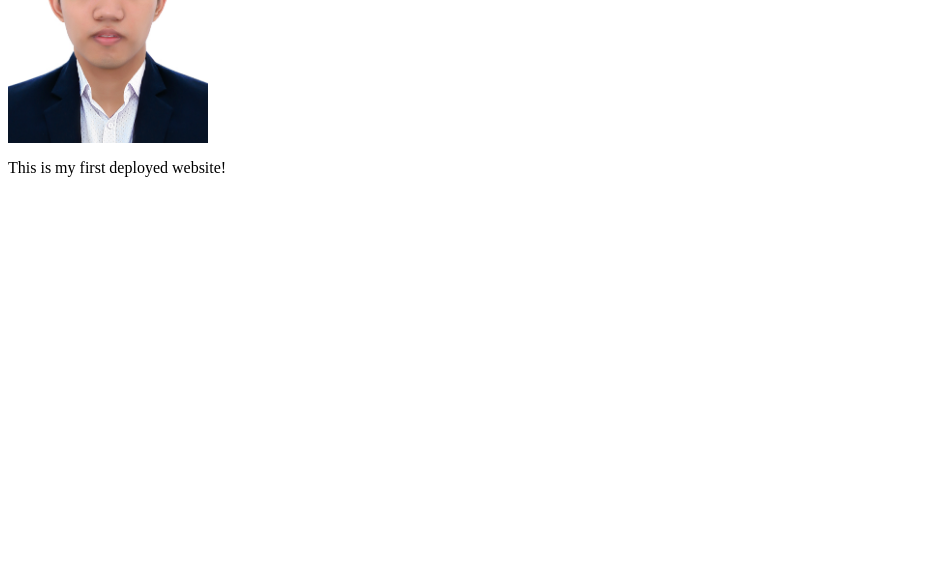
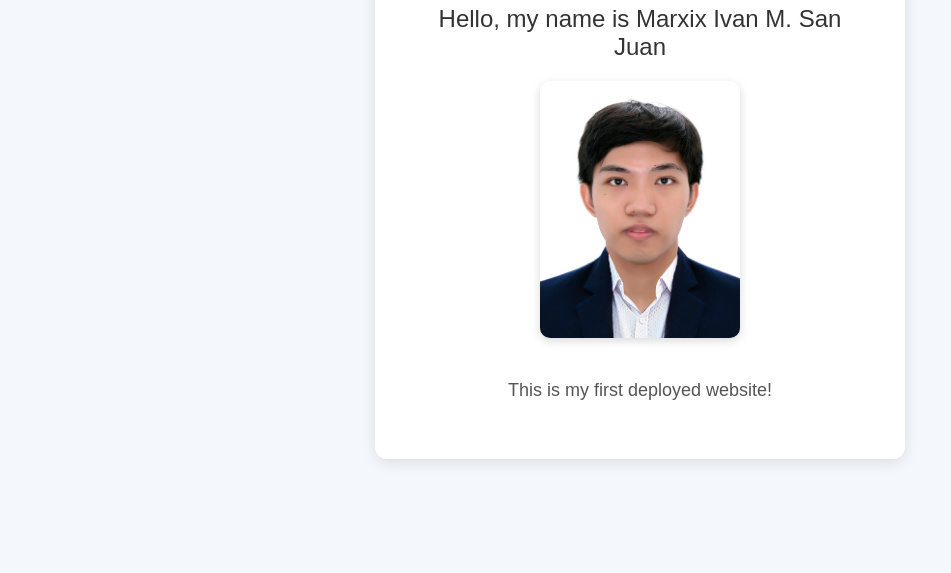
Before and after one commit to Marxix-Ivan/Initial-Test, a plain HTML site: page index.html in a window 1280 px wide. Shown: the part 227-800 px from the top of the page, without its empty margins (0-951 px from the left). Drawn offline with Linux system fonts and the light colour scheme.

Commit message:
Update index.html

```diff
--- a/index.html
+++ b/index.html
@@ -1,4 +1,63 @@
-<h1>My First Cloud Deployment</h1>
-<h2>Hello, my name is Marxix Ivan M. San Juan</h2>
-<img src="Passport Size.jpg" width="200"/>
-<p>This is my first deployed website!</p>
+<!DOCTYPE html>
+<html lang="en">
+<head>
+<meta charset="UTF-8">
+<meta name="viewport" content="width=device-width, initial-scale=1.0">
+<title>My First Cloud Deployment</title>
+
+<style>
+    body {
+        font-family: Arial, Helvetica, sans-serif;
+        background: #f4f7fb;
+        margin: 0;
+        padding: 0;
+        display: flex;
+        justify-content: center;
+        align-items: center;
+        min-height: 100vh;
+    }
+
+    .container {
+        background: #ffffff;
+        padding: 40px;
+        border-radius: 12px;
+        box-shadow: 0 4px 15px rgba(0,0,0,0.1);
+        text-align: center;
+        max-width: 450px;
+    }
+
+    h1 {
+        color: #1a73e8;
+        margin-bottom: 10px;
+    }
+
+    h2 {
+        color: #333;
+        margin-bottom: 20px;
+        font-weight: normal;
+    }
+
+    img {
+        border-radius: 10px;
+        margin-bottom: 20px;
+        box-shadow: 0 3px 10px rgba(0,0,0,0.15);
+    }
+
+    p {
+        font-size: 18px;
+        color: #555;
+    }
+</style>
+
+</head>
+<body>
+
+<div class="container">
+    <h1>My First Cloud Deployment</h1>
+    <h2>Hello, my name is Marxix Ivan M. San Juan</h2>
+    <img src="Passport Size.jpg" width="200" alt="Profile Photo">
+    <p>This is my first deployed website!</p>
+</div>
+
+</body>
+</html>
```
